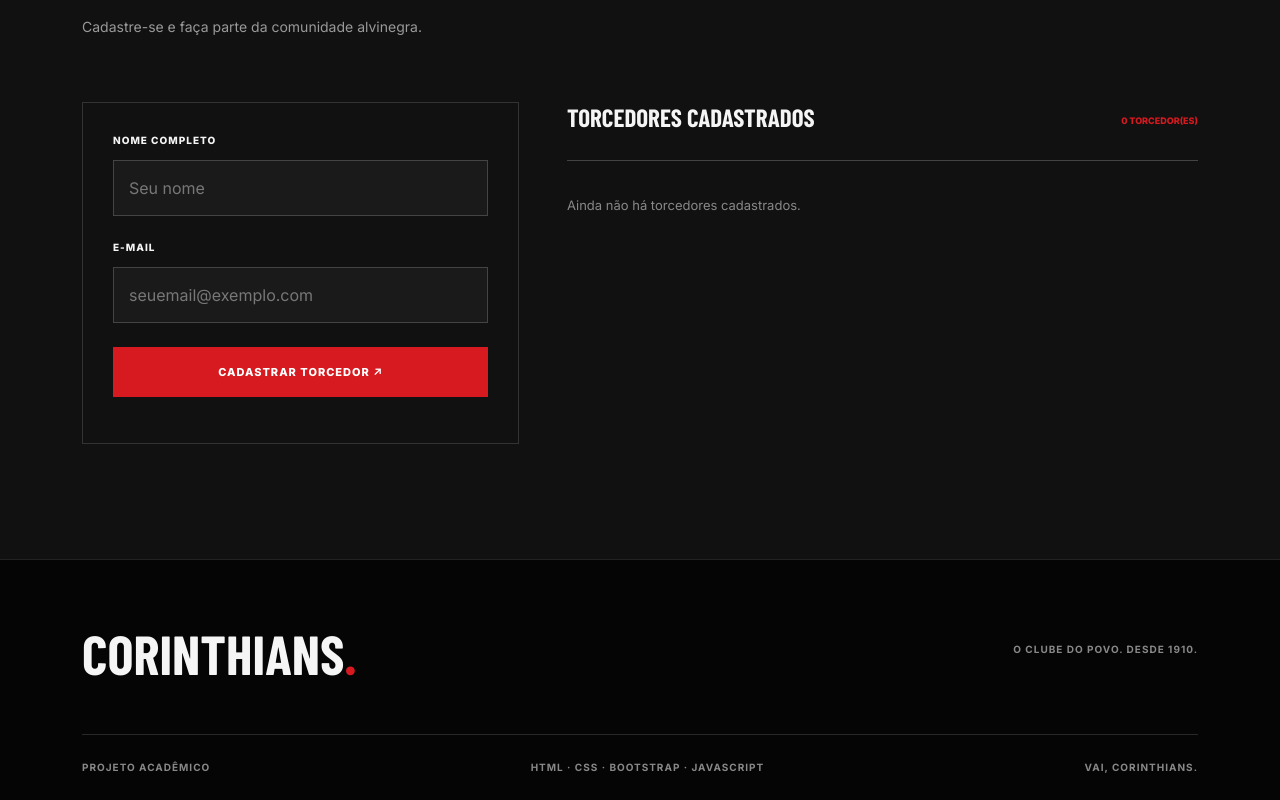
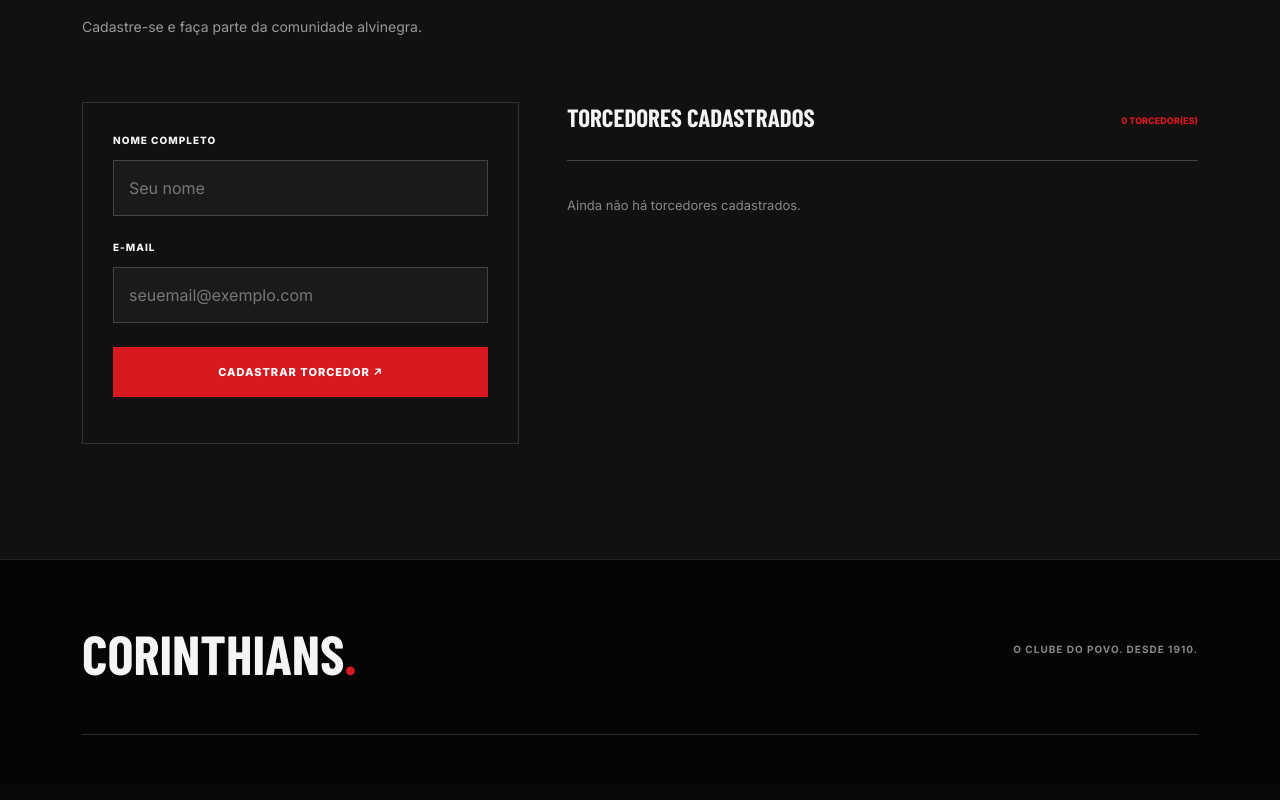
Before and after one commit to pedrosilva97-stack/-4-Bimestre-Henrique, a plain HTML site: page index.html in a window 1280 px wide. Shown: the part 5912-6712 px from the top of the page. Drawn offline with nearby package versions, Linux system fonts and the light colour scheme; a web font is replaced by a local one.

Commit message:
Remove footer text from index.html
Removed footer text elements from the HTML.

```diff
--- a/index.html
+++ b/index.html
@@ -398,9 +398,7 @@
         </div>
 
         <div class="footer-bottom">
-            <span>PROJETO ACADÊMICO</span>
-            <span>HTML · CSS · BOOTSTRAP · JAVASCRIPT</span>
-            <span>VAI, CORINTHIANS.</span>
+
         </div>
     </div>
 </footer>
```
